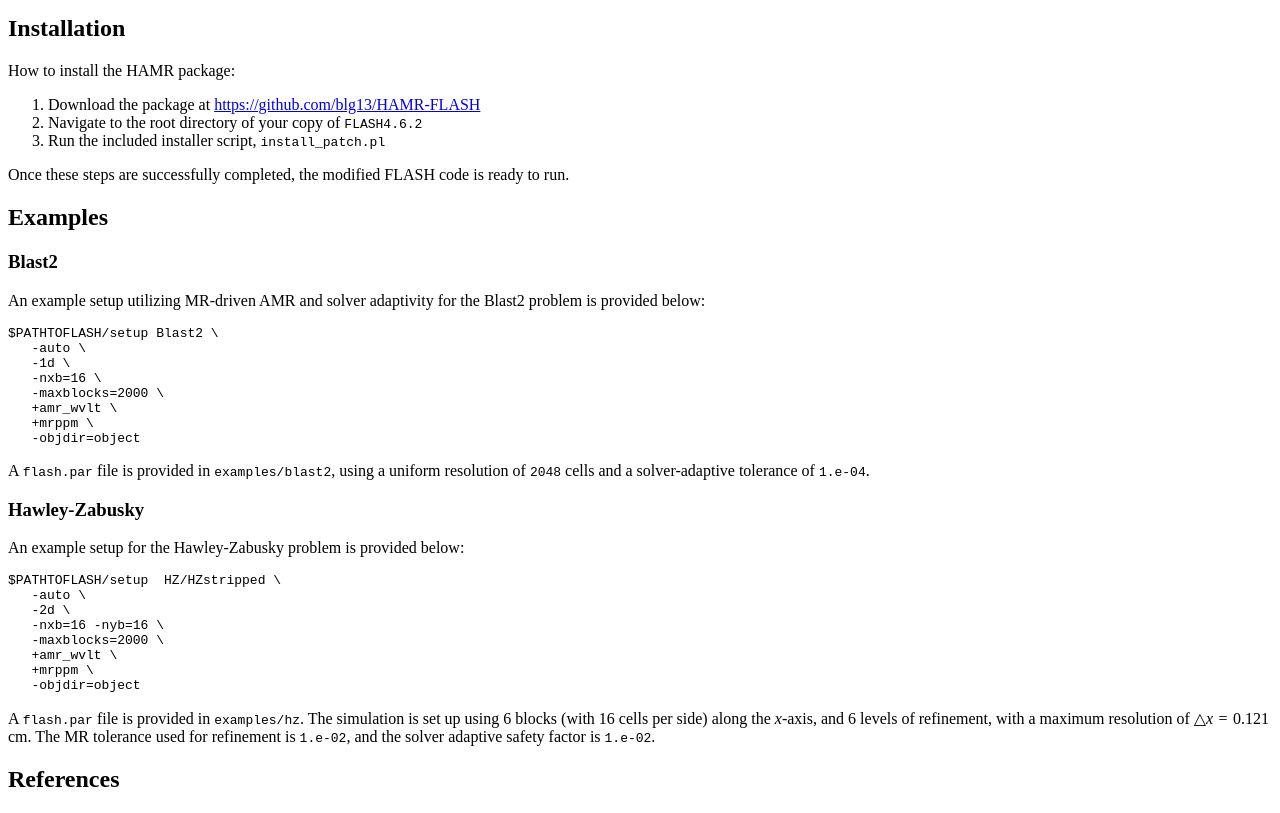
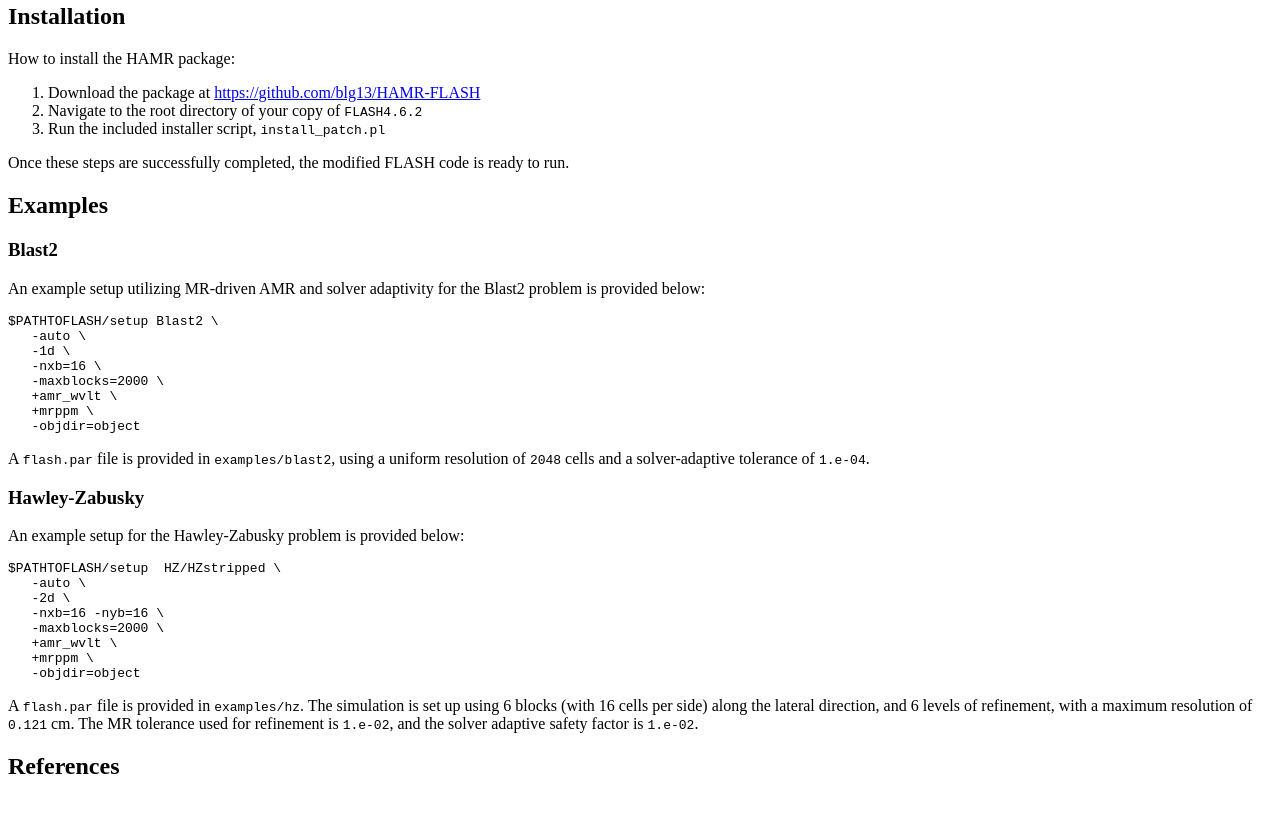
Before and after one commit to bgusto/HAMR-FLASH, a plain HTML site: page docs/index.html in a window 1280 px wide. Shown: the part 1069-1882 px from the top of the page. Drawn offline with Linux system fonts and the light colour scheme.

Commit message:
Removed math mode in README due to lack of support from markdown compiler on github.

```diff
--- a/docs/index.html
+++ b/docs/index.html
@@ -1,4 +1,3 @@
-<!DOCTYPE html>
 <h2 id="overview">Overview</h2>
 <p>The hybrid adaptive multiresolution (HAMR) code is an add-on package for the FLASH simulation code <span class="citation">[@fryxell2000]</span>, and can be downloaded freely at <a href="https://github.com/blg13/HAMR-FLASH">https://github.com/blg13/HAMR-FLASH</a>. The HAMR approach uses multiresolution (MR) indicators not only to guide the refinement/coarsening of Cartesian meshes utilizing adaptive mesh refinement (AMR), but also to accelerate calculations of physical quantities in smooth regions. Note that the current implementation is limited to the Paramesh library <span class="citation">[@macneice2000]</span>, and that the code currently assumes that cells that are equally spaced in each direction. The package is designed to patch the latest release of FLASH, <code>FLASH4.6.2</code>.</p>
 <h2 id="description">Description</h2>
@@ -70,5 +69,5 @@
    +amr_wvlt \
    +mrppm \
    -objdir=object</code></pre>
-<p>A <code>flash.par</code> file is provided in <code>examples/hz</code>. The simulation is set up using 6 blocks (with 16 cells per side) along the <span class="math"><em>x</em></span>-axis, and 6 levels of refinement, with a maximum resolution of <span class="math">△<em>x</em> = 0.121 cm</span>. The MR tolerance used for refinement is <code>1.e-02</code>, and the solver adaptive safety factor is <code>1.e-02</code>.</p>
+<p>A <code>flash.par</code> file is provided in <code>examples/hz</code>. The simulation is set up using 6 blocks (with 16 cells per side) along the lateral direction, and 6 levels of refinement, with a maximum resolution of <code>0.121</code> cm. The MR tolerance used for refinement is <code>1.e-02</code>, and the solver adaptive safety factor is <code>1.e-02</code>.</p>
 <h2 id="references">References</h2>
```
